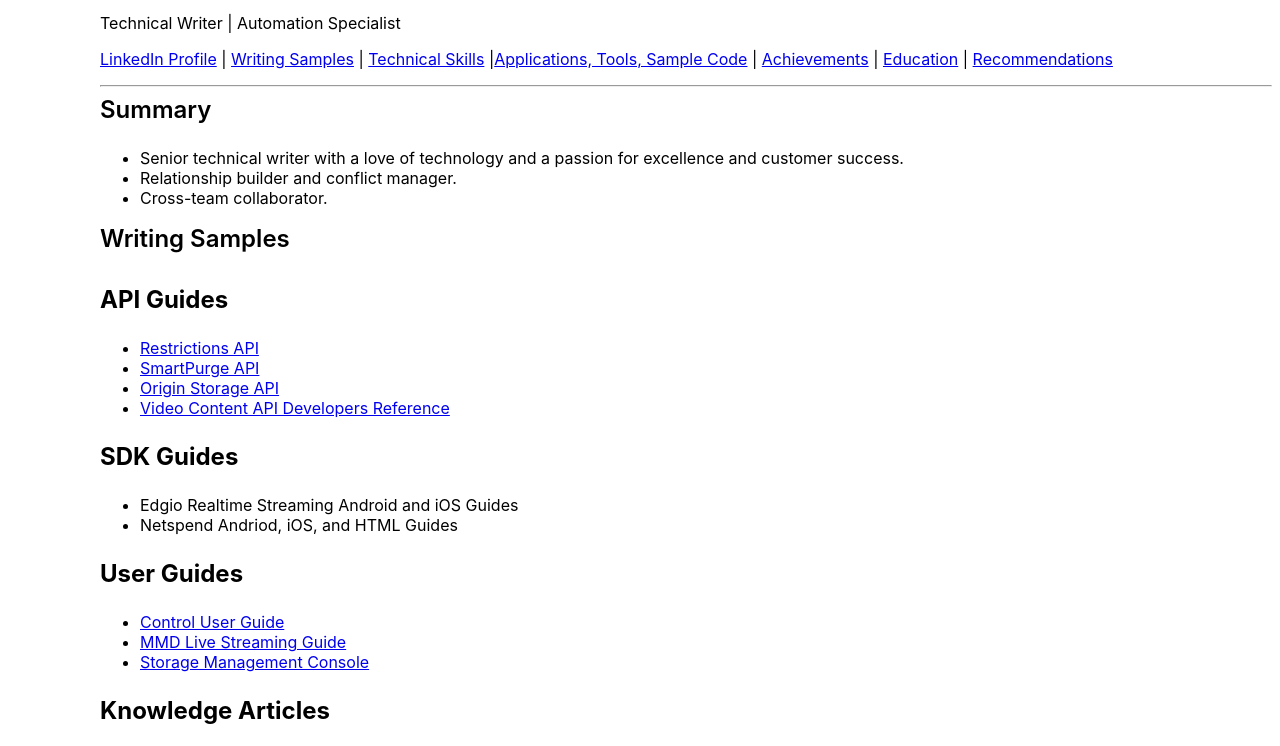
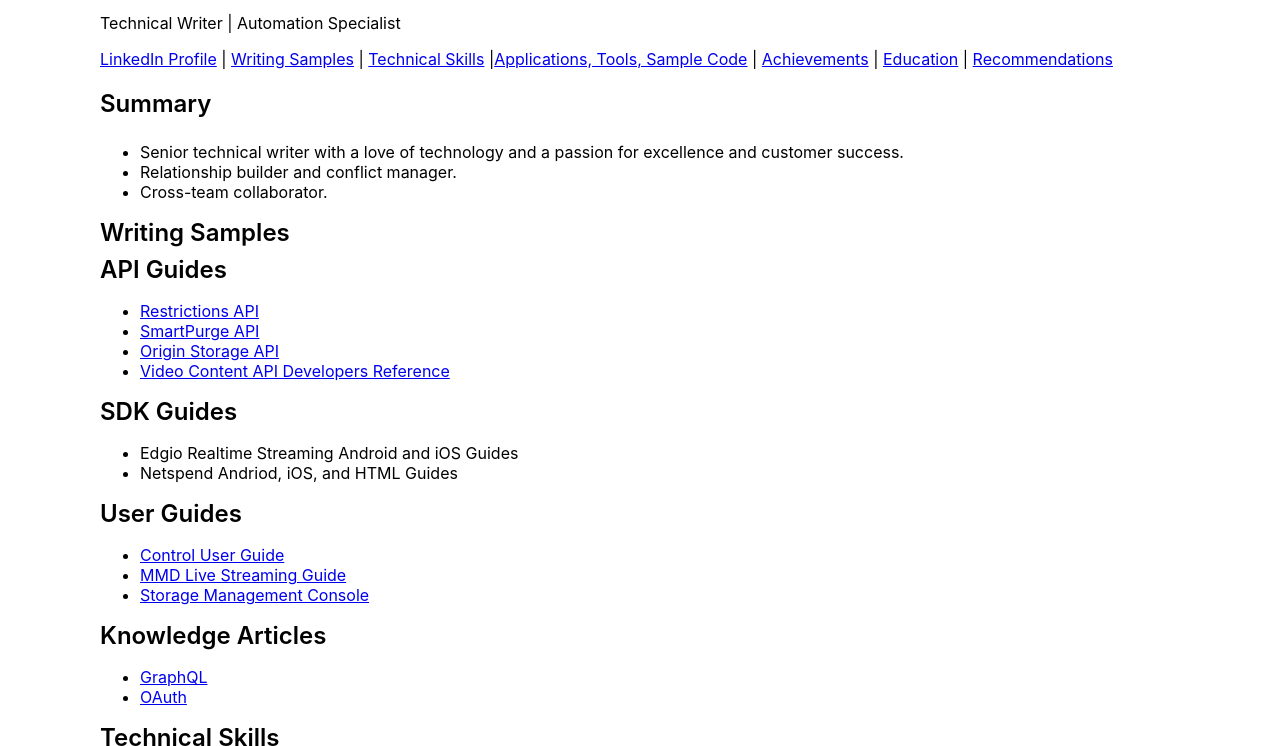
Before and after one commit to Steve-O-Murphy/Steve-O-Murphy.github.io, a plain HTML site: page index.html in a window 1280 px wide. Shown: the part 61-807 px from the top of the page. Drawn offline with Linux system fonts and the light colour scheme.

Commit message:
style changes

```diff
--- a/index.html
+++ b/index.html
@@ -1,5 +1,5 @@
 <link rel="stylesheet" href="./styles/style.css">
-
+<div class="rounded-container"></div>
     <h1 id="steve-murphy">Steve Murphy</h1>
     <p>Technical Writer | Automation Specialist</p>
     <p><a href="https://www.linkedin.com/in/stevemurphy1/">LinkedIn Profile</a> | <a href="#writing-samples">Writing Samples</a> | <a href="#technical-skills">Technical Skills</a> |<a href="#sample-applications">Applications, Tools, Sample Code</a> | <a href="#key-achievements">Achievements</a> | <a href="#education">Education</a> | <a href="#professional-recommendations">Recommendations</a></p>
@@ -112,3 +112,4 @@ Programming for the Web</p>
     </ul>
     <h2 id="professional-recommendations">Professional Recommendations</h2>
     <p><a href="https://www.linkedin.com/in/stevemurphy1/details/recommendations/?detailScreenTabIndex=0">LinkedIn</a></p>
+</div>
--- a/styles/style.css
+++ b/styles/style.css
@@ -25,5 +25,21 @@ h2 {
 
 h3 {
     font-size: 1.5em;
+    margin-top: var(--base-size-24);
+    margin-bottom: var(--base-size-16);
+    font-weight: var(--base-text-weight-semibold, 600);
+    line-height: 1.25;
+}
 
+.rounded-container {
+    border: 1px solid #d1d9e0b3 var(  --borderColor-muted, var(--color-border-muted)   );
+    border-radius: 3px;
 }
+
+hr {
+    height: .25em;
+    padding: 0;
+    margin: var(--base-size-24) 0;
+    background-color: var(--borderColor-default, var(--color-border-default));
+    border: 0;
+}
```
Lines whose indentation alone changed are shown as unchanged.
